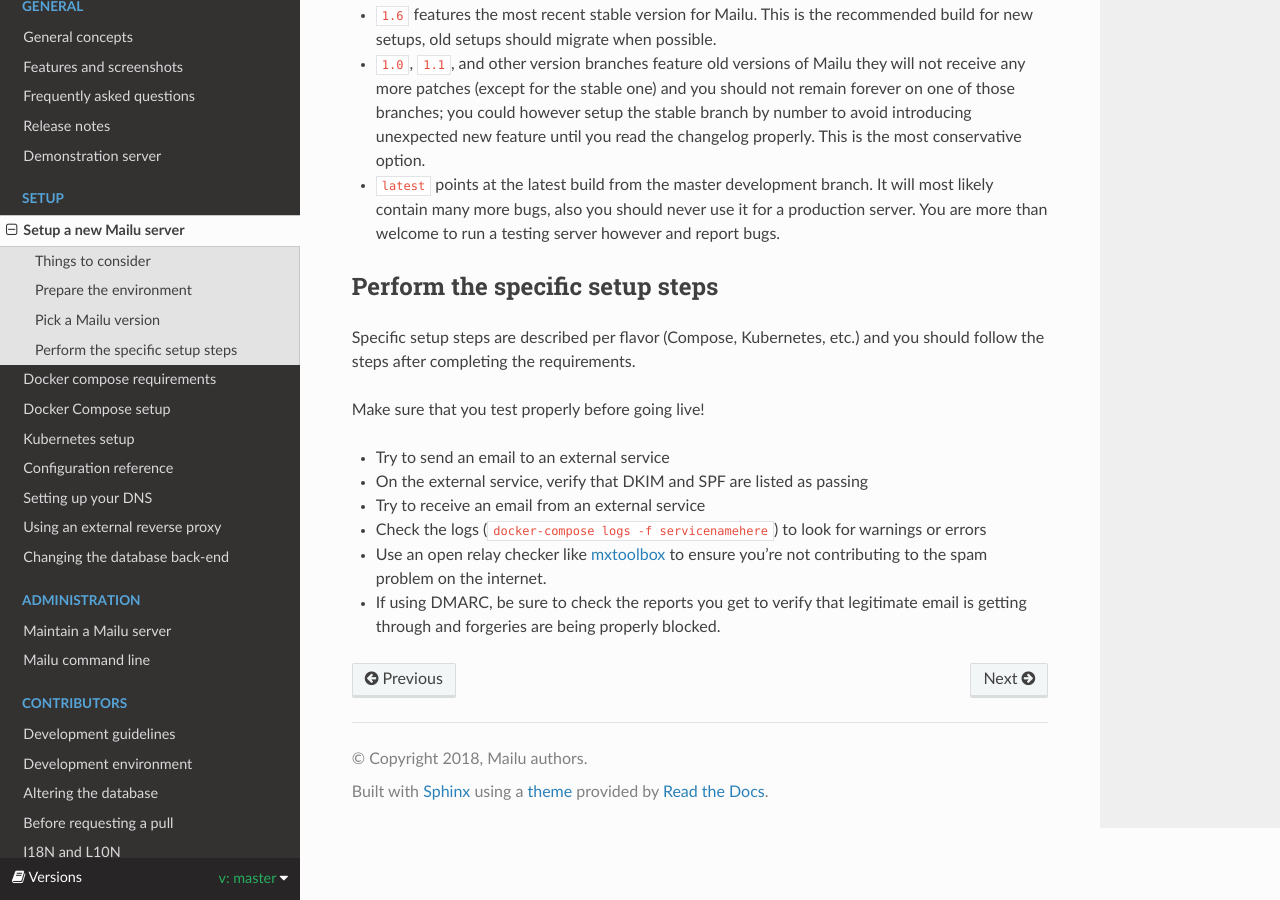
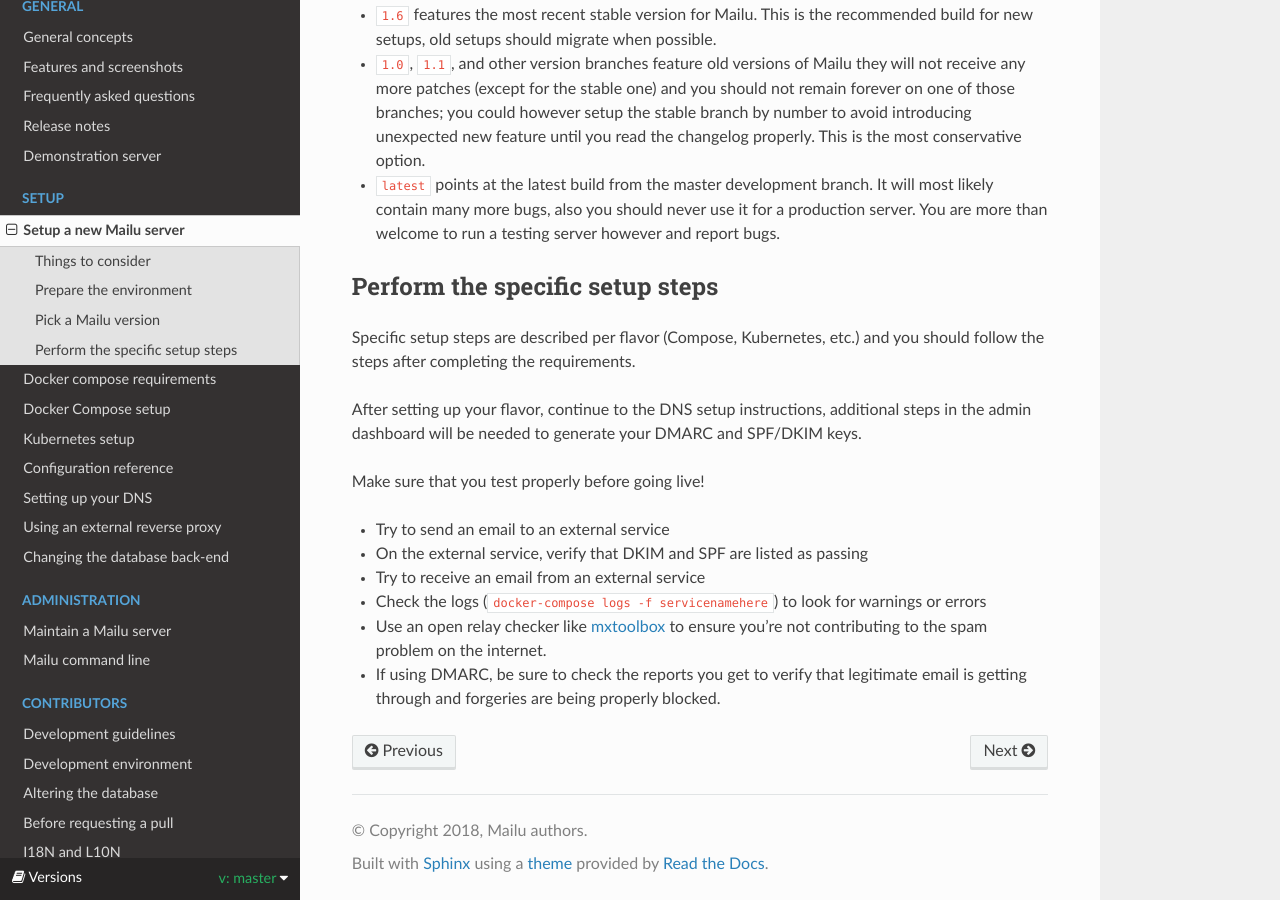
Before and after one commit to WillingDev0812/Mail-Management-Tool, a Sphinx documentation site: the page built from docs/setup.rst, in a window 1280 px wide and 900 px high, scrolled down 997 px. Built offline with Sphinx 7.4.7 and the Read the Docs theme 2.0.0, drawn with Linux system fonts in a browser that asks for light colours; formulas are drawn with MathJax 3.

Commit message:
DMARC regenerated in admin dash (what about cli?)

```diff
--- a/docs/setup.rst
+++ b/docs/setup.rst
@@ -61,6 +61,10 @@ Perform the specific setup steps
 Specific setup steps are described per flavor (Compose, Kubernetes, etc.)
 and you should follow the steps after completing the requirements.
 
+After setting up your flavor, continue to the DNS setup instructions,
+additional steps in the admin dashboard will be needed to generate your
+DMARC and SPF/DKIM keys.
+
 Make sure that you test properly before going live!
 
 - Try to send an email to an external service
```
